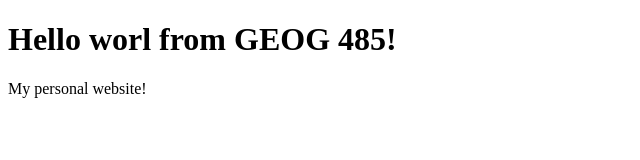
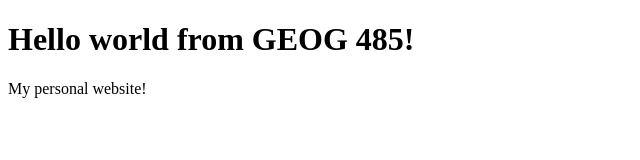
Before and after one commit to hopedsmith/hopedsmith.github.io, a plain HTML site: page index.html in a window 1280 px wide. Shown: the whole page, without its empty margins (0-640 px from the left). Drawn offline with Linux system fonts and the light colour scheme.

Commit message:
Update index.html

```diff
--- a/index.html
+++ b/index.html
@@ -4,7 +4,7 @@
     <title>Hope Smith's Website</title>
 </head>
 <body>
-    <h1>Hello worl from GEOG 485!</h1>
+    <h1>Hello world from GEOG 485!</h1>
     <p>My personal website!</p>
 </body>
 </html>
```
